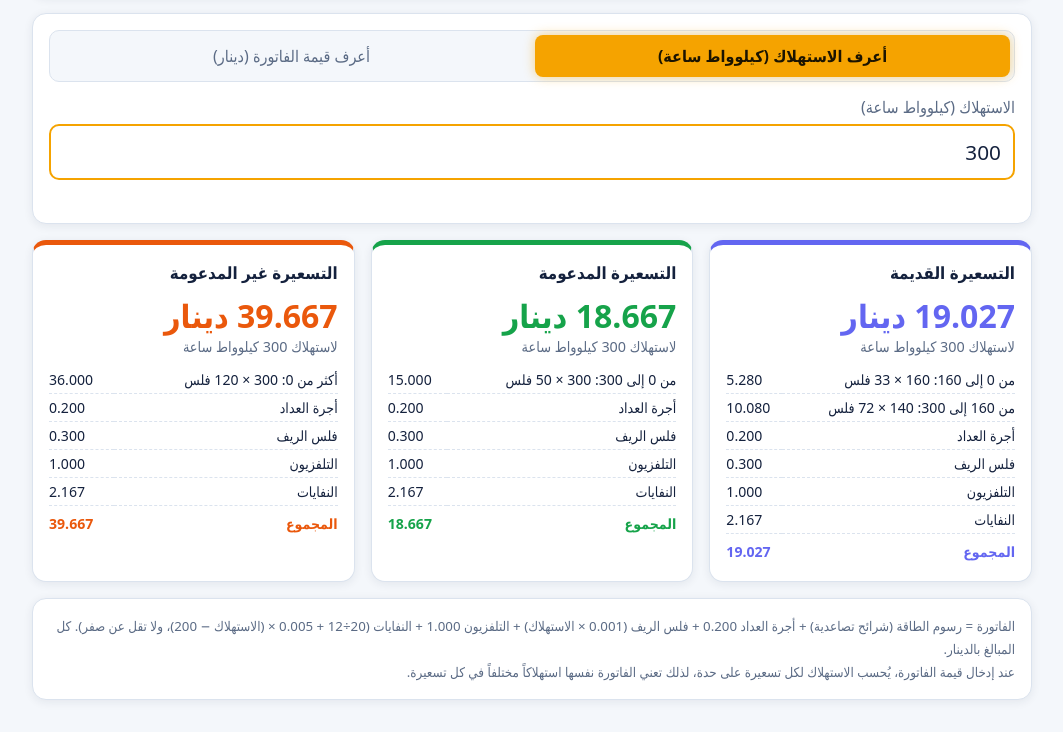
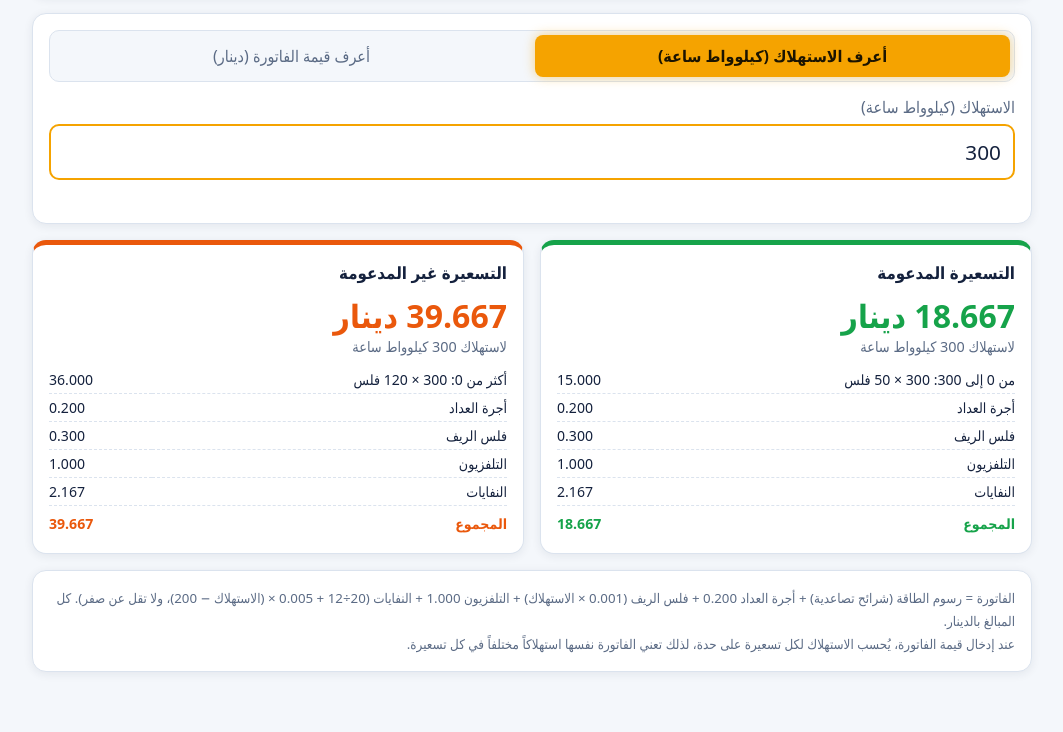
Before and after one commit to iamaro80/Yabadaba_Electricity_Tariff, a plain HTML site: page index.html in a window 1280 px wide. Shown: the part 104-836 px from the top of the page, without its empty margins (108-1171 px from the left). After the commit the page ends 808 px from the top, so only its background shows below. Drawn offline with Linux system fonts and the light colour scheme.

Commit message:
Remove old tariff

```diff
--- a/index.html
+++ b/index.html
@@ -99,7 +99,7 @@ const I18N = {
     title:'حاسبة تسعيرة الكهرباء', tagline:'من الكيلوواط ساعة إلى الفاتورة، ومن الفاتورة إلى الكيلوواط ساعة',
     modeKwh:'أعرف الاستهلاك (كيلوواط ساعة)', modeBill:'أعرف قيمة الفاتورة (دينار)',
     lblKwh:'الاستهلاك (كيلوواط ساعة)', lblBill:'قيمة الفاتورة (دينار)',
-    old:'التسعيرة القديمة', sub:'التسعيرة المدعومة', uns:'التسعيرة غير المدعومة',
+    sub:'التسعيرة المدعومة', uns:'التسعيرة غير المدعومة',
     unitKwh:'كيلوواط ساعة', unitJd:'دينار', fils:'فلس',
     tierRange:(a,b)=>`من ${a} إلى ${b}`, tierOver:a=>`أكثر من ${a}`,
     meter:'أجرة العداد', rural:'فلس الريف', tv:'التلفزيون', waste:'النفايات', total:'المجموع',
@@ -114,7 +114,7 @@ const I18N = {
     title:'Electricity Tariff Calculator', tagline:'From kWh to bill, and from bill to kWh',
     modeKwh:'I know the kWh', modeBill:'I know the bill (JD)',
     lblKwh:'Consumption (kWh)', lblBill:'Bill total (JD)',
-    old:'Old tariff', sub:'Subsidized tariff', uns:'Unsubsidized tariff',
+    sub:'Subsidized tariff', uns:'Unsubsidized tariff',
     unitKwh:'kWh', unitJd:'JD', fils:'fils',
     tierRange:(a,b)=>`${a}–${b}`, tierOver:a=>`Over ${a}`,
     meter:'Meter rental', rural:'Rural fee', tv:'TV fee', waste:'Waste fee', total:'Total',
@@ -131,7 +131,6 @@ const T=k=>I18N[lang][k];
 
 // Tiers: [upper limit kWh, JD per kWh]
 const TARIFFS = [
-  {id:'old', color:'var(--c-old)', tiers:[[160,.033],[300,.072],[500,.086],[600,.114],[750,.158],[Infinity,.188]]},
   {id:'sub', color:'var(--c-sub)', tiers:[[300,.05],[600,.1],[Infinity,.2]]},
   {id:'uns', color:'var(--c-uns)', tiers:[[Infinity,.12]]},
 ];
```
